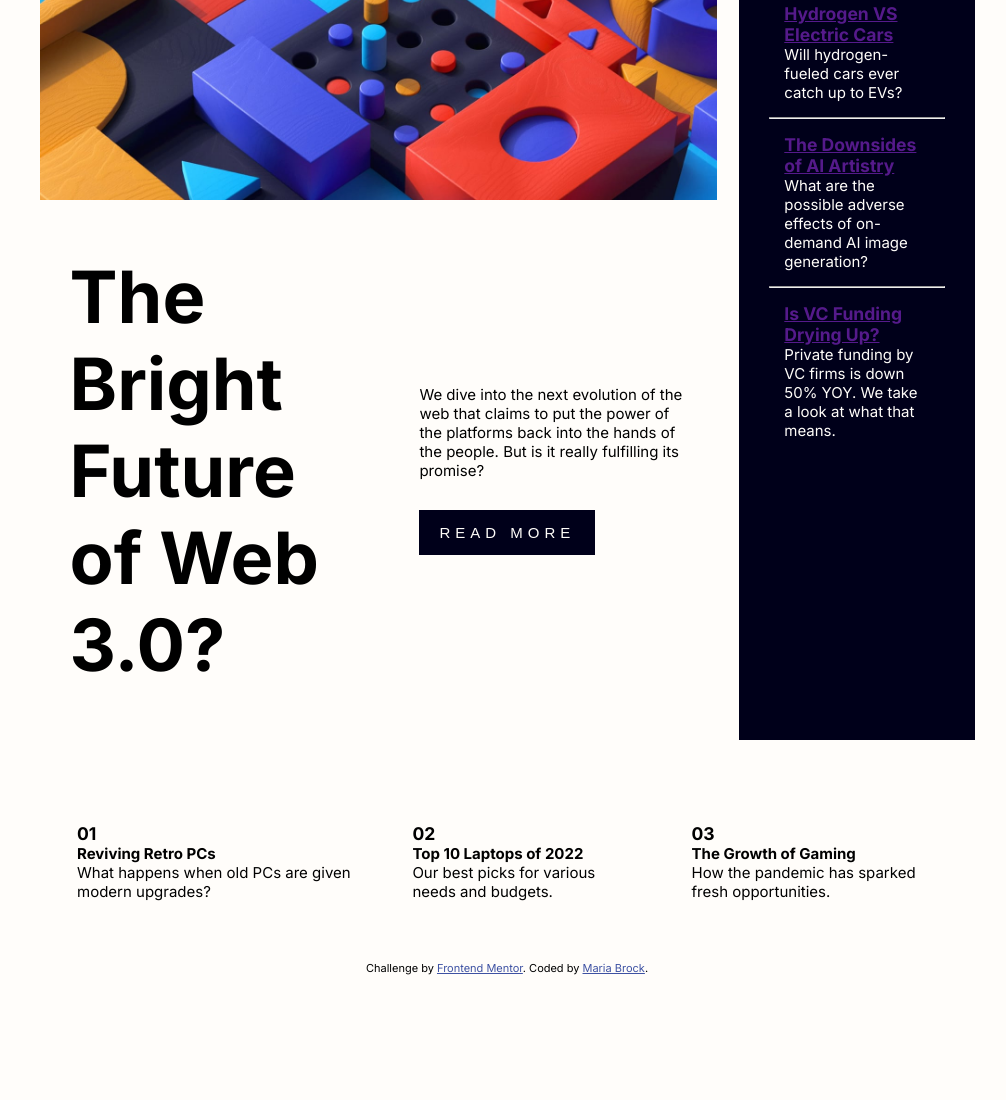
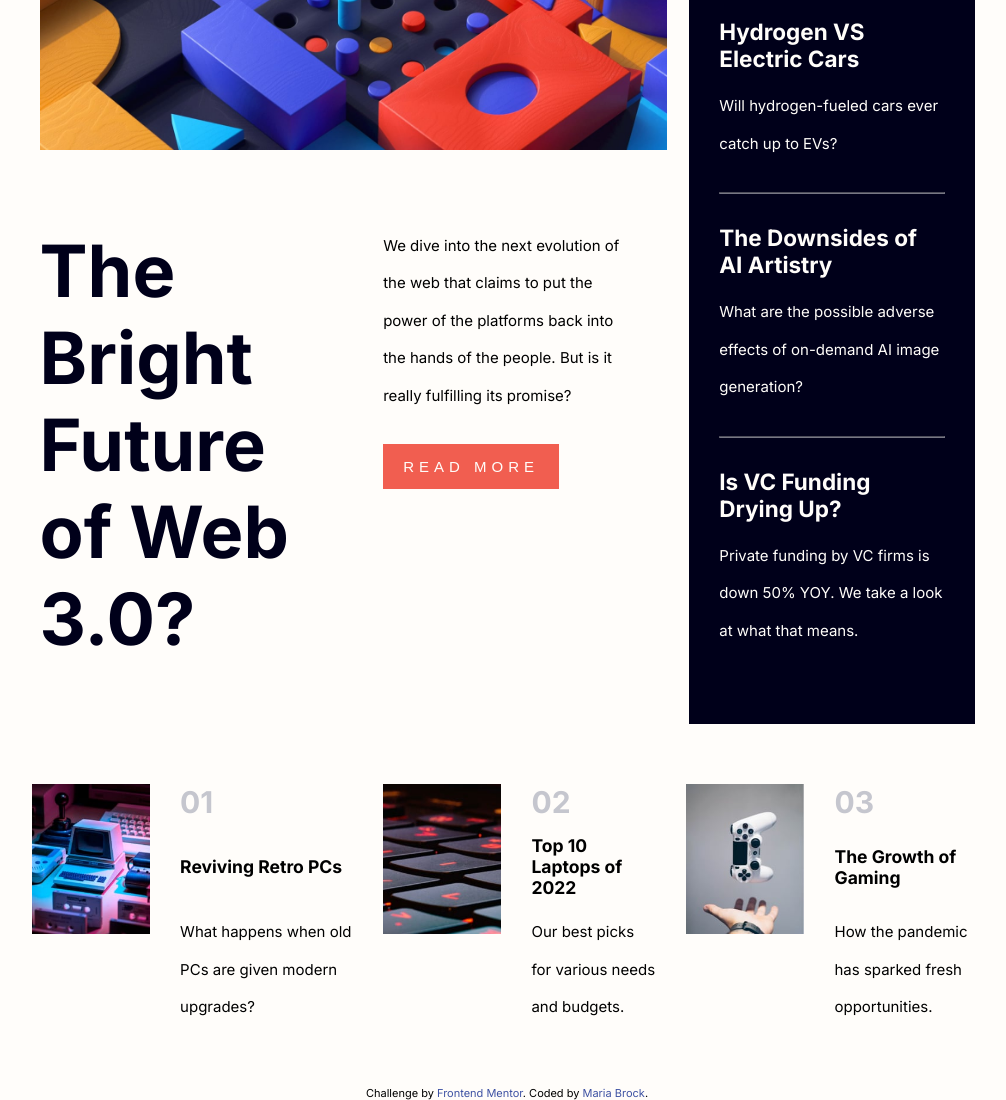
Before and after one commit to mariabrock/frontendmentorio-news-hompage, a plain HTML site: page index.html in a window 1280 px wide. Shown: the part 260-1360 px from the top of the page, without its empty margins (133-1139 px from the left). Before the commit the page ends 1235 px from the top, so only its background shows below. Drawn offline with Linux system fonts and the light colour scheme.

Commit message:
it is mostly there

```diff
--- a/index.html
+++ b/index.html
@@ -42,20 +42,20 @@
             </div>
         </div>
 
-        <div class="news-grid">
-            <h1 class="news-header">New </h1>
+        <div class="article-container">
+            <h1 class="article-header">New </h1>
             <div class="article one">
-                <h3><a href="">Hydrogen VS Electric Cars</a></h3>
+                <h2><a href="">Hydrogen VS Electric Cars</a></h2>
                 <p>Will hydrogen-fueled cars ever catch up to EVs?</p>
             </div>
             <hr />
             <div class="article two">
-                <h3><a href="">The Downsides of AI Artistry</a></h3>
+                <h2><a href="">The Downsides of AI Artistry</a></h2>
                 <p>What are the possible adverse effects of on-demand AI image generation?</p>
             </div>
             <hr />
             <div class="article three">
-                <h3><a href="">Is VC Funding Drying Up?</a></h3>
+                <h2><a href="">Is VC Funding Drying Up?</a></h2>
                 <p>Private funding by VC firms is down 50% YOY. We take a look at what that means.</p>
             </div>
         </div>
@@ -63,19 +63,28 @@
 
     <div class="footer">
         <div class="item">
-            <h3>01</h3>
-            <h4>Reviving Retro PCs</h4>
-            <p>What happens when old PCs are given modern upgrades?</p>
+            <img class="footer-img" src="./assets/images/image-retro-pcs.jpg" alt="retro pc">
+            <div class="sub-text">
+                <h1>01</h1>
+                <h3>Reviving Retro PCs</h3>
+                <p>What happens when old PCs are given modern upgrades?</p>
+            </div>
         </div>
         <div class="item">
-            <h3>02</h3>
-            <h4>Top 10 Laptops of 2022</h4>
-            <p>Our best picks for various needs and budgets.</p>
+            <img class="footer-img" src="./assets/images/image-top-laptops.jpg" alt="backlit keyboard">
+            <div class="sub-text">
+                <h1>02</h1>
+                <h3>Top 10 Laptops of 2022</h3>
+                <p>Our best picks for various needs and budgets.</p>
+            </div>
         </div>
         <div class="item">
-            <h3>03</h3>
-            <h4>The Growth of Gaming</h4>
-            <p>How the pandemic has sparked fresh opportunities.</p>
+            <img class="footer-img" src="./assets/images/image-gaming-growth.jpg" alt="game controller">
+            <div class="sub-text">
+                <h1>03</h1>
+                <h3>The Growth of Gaming</h3>
+                <p>How the pandemic has sparked fresh opportunities.</p>
+            </div>
         </div>
     </div>
 
--- a/styles.css
+++ b/styles.css
@@ -25,13 +25,54 @@ html, body {
     margin: 2rem 10rem;
 }
 
+h1 {
+    color: var(--grayish-blue);
+    padding-bottom: 1rem;
+}
+
+h2 {
+    padding-bottom: 1rem;
+}
+
+h3, h4 {
+    padding-bottom: 1rem;
+}
+
+hr {
+    opacity: 50%;
+}
+
+p {
+    line-height: 2.5rem;
+}
+
+button {
+    border: none;
+    margin-top: .5rem;
+    padding: 14px 20px;
+    text-align: center;
+    text-decoration: none;
+    display: inline-block;
+    border-radius: 0;
+    background-color: var(--soft-red);
+    color: var(--off-white);
+    font-size: 15px;
+    letter-spacing: 5px;
+    cursor: pointer;
+}
+
+button:hover {
+    background-color: var(--very-dark-blue);
+    color: var(--off-white);
+}
+
 .topnav {
     background-color: var(--off-white);
     overflow: hidden;
     display: flex;
     flex-direction: row;
     margin-left: 11rem;
-    margin-top: 5rem;
+    margin-top: 3rem;
     margin-bottom: 4rem;
     /*justify-content: end;*/
 }
@@ -46,6 +87,10 @@ html, body {
     align-items: end;
 }
 
+a:-webkit-any-link {
+    text-decoration: none;
+}
+
 .topnav a:hover {
     color: var(--soft-red);
 }
@@ -55,7 +100,7 @@ html, body {
 }
 
 #home {
-    margin-left: 71rem;
+    margin-left: 55rem;
 }
 
 .grid {
@@ -66,29 +111,29 @@ html, body {
 
 .hero-grid {
     display: grid;
-    gap: 1.5rem;
     grid-template-columns: 1fr 1fr ;
     grid-template-rows: auto;
     grid-template-areas:
     "image" "image"
     "header" "text";
     justify-items: stretch;
-    align-items: center;
+    align-items: start;
     text-align: left;
     margin-right: 1.5rem;
 }
 
 .desktop-img {
-    max-height: 900px;
+    /*max-width: 1000px;*/
     grid-area: image;
     grid-column-start: 1;
     grid-column-end: 3;
 }
 
 .hero-header {
+    color: var(--very-dark-blue);
     font-size: 72px;
     grid-area: header;
-    padding: 2rem;
+    padding-top: 2rem;
     grid-column-start: 1;
     grid-column-end: 2;
     grid-row-start: 3;
@@ -98,6 +143,7 @@ html, body {
 .hero-text {
     grid-area: text;
     padding: 2rem;
+    /*align-items: start;*/
     grid-column-start: 2;
     grid-column-end: 3;
     grid-row-start: 3;
@@ -108,22 +154,28 @@ html, body {
     margin-bottom: 1.5rem;
 }
 
-.news-grid {
+.article-container {
     background-color: var(--very-dark-blue);
     color: var(--off-white);
     display: flex;
     flex-direction: column;
     text-align: left;
-    padding: 2rem;
+    padding: 3rem 2rem;
+    width: 900px;
 }
 
-.news-header {
+.article-header {
     color: var(--soft-orange);
 }
 
 .article {
     color: var(--off-white);
-    padding: 1rem;
+    padding-top: 2rem;
+    padding-bottom: 2rem;
+}
+
+.article a {
+    color: var(--off-white);
 }
 
 .article a:hover {
@@ -143,19 +195,29 @@ html, body {
 /*    grid-area: article3;*/
 /*}*/
 
-button {
-    border: none;
-    margin-top: .5rem;
-    padding: 14px 20px;
-    text-align: center;
-    text-decoration: none;
-    display: inline-block;
-    border-radius: 0;
-    background-color: var(--very-dark-blue);
-    color: var(--off-white);
-    font-size: 15px;
-    letter-spacing: 5px;
-    cursor: pointer;
+.footer {
+    display: flex;
+    flex-direction: row;
+    justify-content: space-evenly;
+    margin-top: 2rem;
+    margin-bottom: 2rem;
+}
+
+.footer-img {
+    height: 150px;
+}
+
+.item {
+    display: flex;
+    flex-direction: row;
+    padding: 2rem 1rem;
+}
+
+.sub-text {
+    display: flex;
+    flex-direction: column;
+    justify-content: space-between;
+    padding-left: 2rem;
 }
 
 .attribution {
@@ -166,18 +228,6 @@ button {
 .attribution a {
     color: hsl(228, 45%, 44%);
 }
-
-.footer {
-    display: flex;
-    flex-direction: row;
-    padding: 2rem;
-    justify-content: space-evenly;
-}
-
-.item {
-    padding: 2rem;
-}
-
 
 @media screen and (max-width: 600px) {
     .topnav a:not(:first-child) {display: none;}
```
